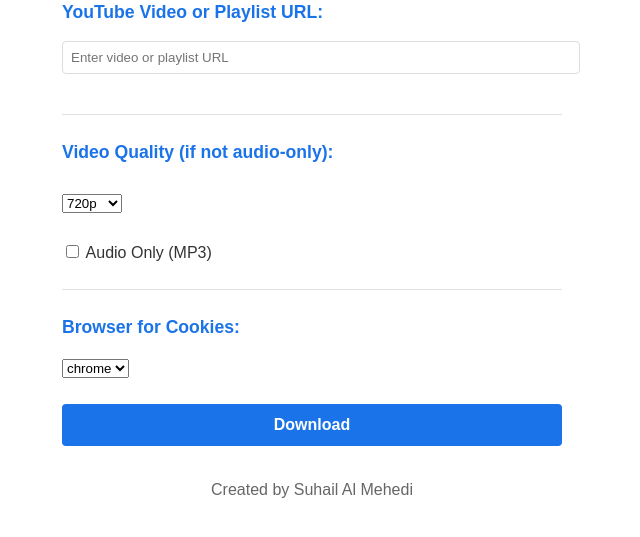
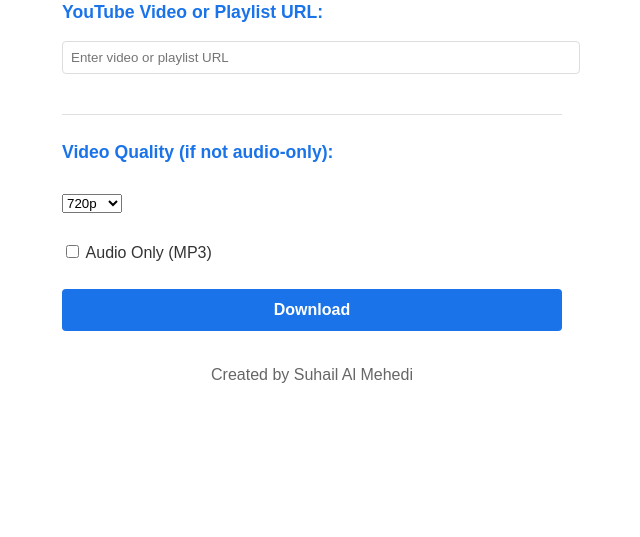
Before and after one commit to Nabil3962/yt-downloader-online, a Flask app: page / in a window 1280 px wide. Shown: the part 101-638 px from the top of the page, without its empty margins (328-968 px from the left). Run offline with Flask 3, Linux system fonts and the light colour scheme.

Commit message:
Update index.html

```diff
--- a/templates/index.html
+++ b/templates/index.html
@@ -16,14 +16,14 @@
 
         h1 {
             font-size: 1.5rem;
-            color: #1a73e8; /* Google blue */
+            color: #1a73e8;
             font-weight: bold;
             text-align: center;
             margin-bottom: 1.5rem;
         }
 
         .section-title {
-            color: #1a73e8; /* Google blue */
+            color: #1a73e8;
             font-weight: bold;
             margin: 1.5rem 0 1rem 0;
             font-size: 1.1rem;
@@ -58,7 +58,7 @@
             display: block;
             width: 100%;
             padding: 0.75rem;
-            background-color: #1a73e8; /* Google blue */
+            background-color: #1a73e8;
             color: white;
             border: none;
             border-radius: 4px;
@@ -99,16 +99,6 @@
             <label for="audio_only">Audio Only (MP3)</label>
         </div>
 
-        <hr class="divider">
-
-        <div class="section-title">Browser for Cookies:</div>
-        <select name="browser">
-            <option selected>chrome</option>
-            <option>firefox</option>
-            <option>edge</option>
-            <option>brave</option>
-        </select>
-
         <button type="submit">Download</button>
     </form>
 
```
